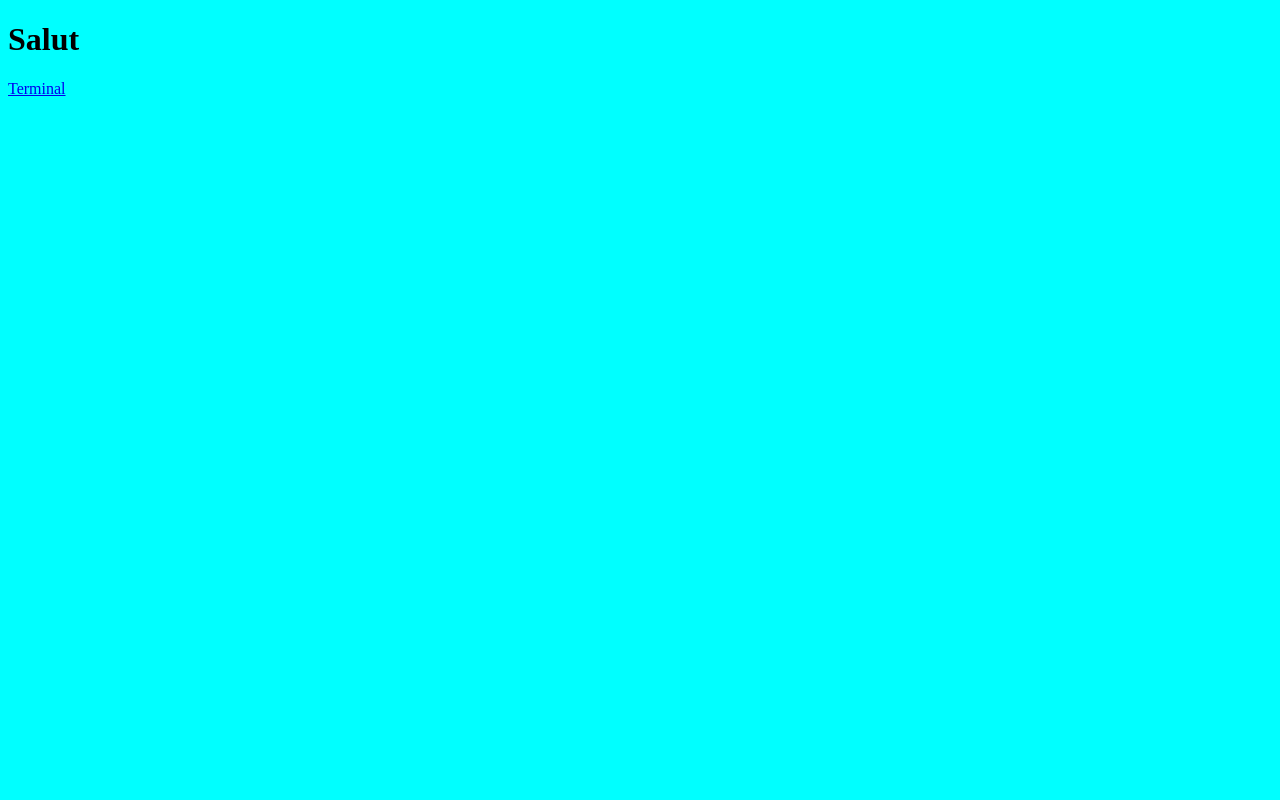
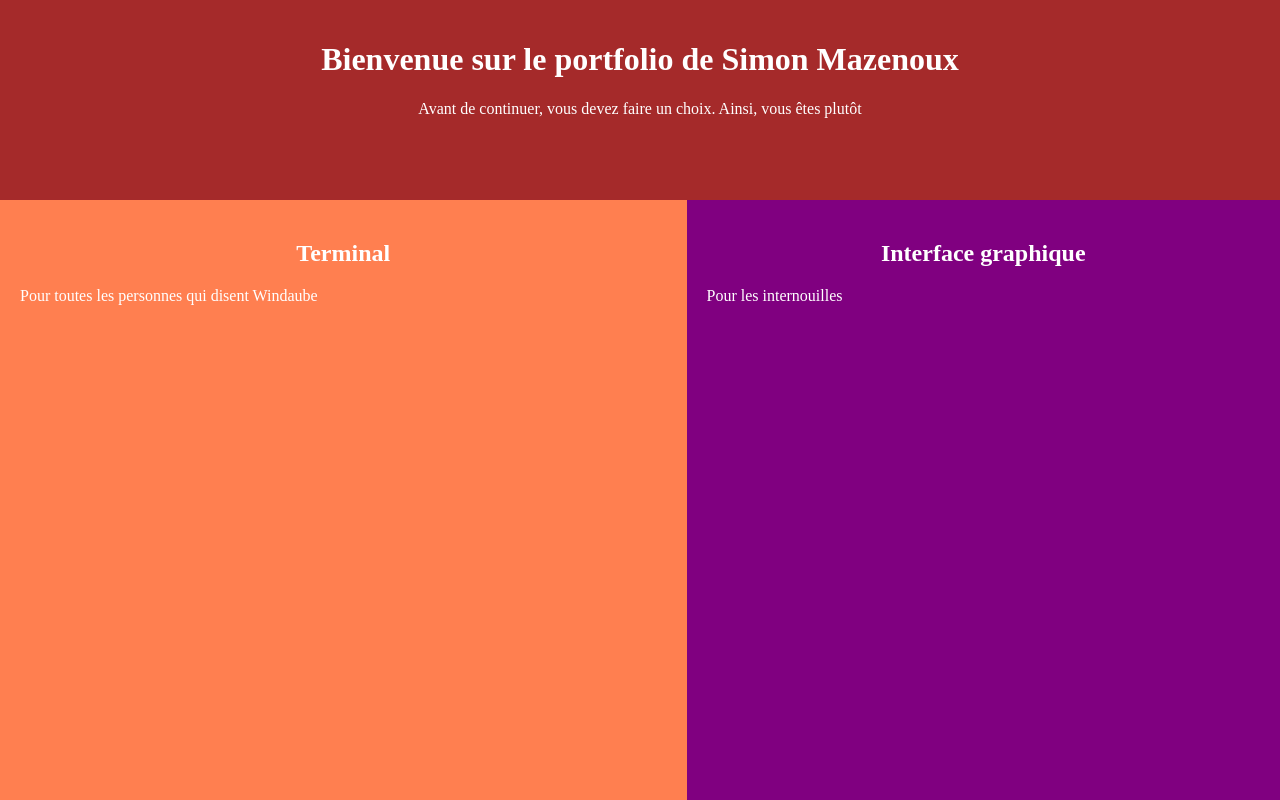
Before and after one commit to simon-mazenoux/Portfolio, a plain HTML site: page index.html in a window 1280 px wide. Drawn offline with Linux system fonts and the light colour scheme.

Commit message:
Ajout page accueil et page avec interface graphique

```diff
--- a/index.css
+++ b/index.css
@@ -1,3 +1,54 @@
+@font-face{
+    font-family:'Inconsolata';
+    font-style:normal;
+    font-weight:normal;
+    src:local('Inconsolata'),url('./fonts/inconsolata.woff') format('woff');
+}
+
+html,body{
+    margin:0;
+    height:100%;
+}
+
 html{
-    background-color: aqua;
+    background-color: brown;
 }
+
+header{
+    height: 160px;
+    padding: 20px;
+    text-align: center;
+    color: white;
+}
+
+nav{
+    width: 100%;
+    height: calc(100% - 200px);
+    display: flex;
+    align-items: stretch;
+}
+
+nav a{
+    text-decoration: none;
+    color : white;
+    flex-grow: 1;
+    padding: 20px;
+}
+
+nav a h2{
+    text-align: center;
+}
+
+.interface{
+    background-color: purple;
+}
+
+.degrade{
+    background-image: linear-gradient(to right,purple, orange);
+    width: 5%;
+    flex-grow: 0;
+}
+
+.terminal{
+    background-color: coral;
+}
--- a/index.html
+++ b/index.html
@@ -7,7 +7,22 @@
     </head>
 
     <body>
-        <h1>Salut</h1>
-        <a href="./Terminal/terminal.html">Terminal</a>
+        <header>
+            <h1>Bienvenue sur le portfolio de Simon Mazenoux</h1>
+
+            <p>Avant de continuer, vous devez faire un choix. Ainsi, vous êtes plutôt</p>
+        </header>
+
+        <nav>
+            <a href="./Terminal/terminal.html" class="terminal">
+                <h2>Terminal</h2>
+                <p>Pour toutes les personnes qui disent Windaube</p>
+            </a>
+
+            <a href="./Interface/interface.html" class="interface">
+                <h2>Interface graphique</h2>
+                <p>Pour les internouilles</p>
+            </a>
+        </nav>
     </body>
 </html>
```
Also changed, not shown: Interface/interface.html (added, +12 -0 lines), Interface/interface.css (added), fonts/inconsolata.woff (renamed from inconsolata.woff).
